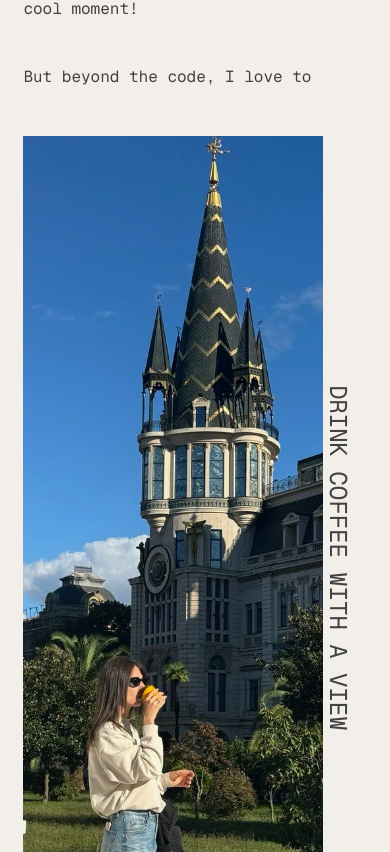
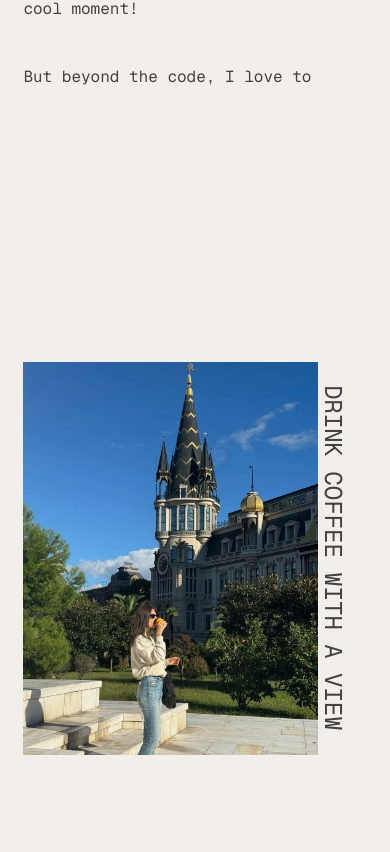
Before and after one commit to ChebotarYuliia/my-resume, a Next.js app: page / in a window 390 px wide. Shown: the part 7152-8004 px from the top of the page. Built offline with nearby package versions, Linux system fonts and the light colour scheme.

Commit message:
chore: adjust scrollbox size

```diff
--- a/src/components/scroll-blocks/ScrollBlocks.module.scss
+++ b/src/components/scroll-blocks/ScrollBlocks.module.scss
@@ -15,27 +15,30 @@
     position: relative;
 
     overflow: hidden;
+
     @media (min-width: $breakpoint-tablet) {
       block-size: 100vh;
-      inline-size: 50%;
     }
   }
 
+  // with text
   &__leftContent {
     display: flex;
     justify-content: center;
     align-items: center;
+
+    min-inline-size: calc(1.5em * 1.4);
+    flex: 1;
 
     @media (min-width: $breakpoint-tablet) {
       padding-inline: $spacing-sm;
     }
   }
 
+  // with images
   &__rightContent {
-    inline-size: 100%;
     block-size: 100vh;
-
-    max-inline-size: clamp(300px, 45vw, 600px);
+    inline-size: clamp(350px, 50vw, 600px);
   }
 
   &__textList,
@@ -47,6 +50,9 @@
   &__imgList {
     position: relative;
     overflow: hidden;
+
+    display: flex;
+    align-items: center;
   }
 
   &__text {
@@ -67,7 +73,7 @@
       block-size: 100vh;
       writing-mode: unset;
 
-      font-size: 2.5em;
+      font-size: clamp(2em, 0.5vw, 2.5em);
     }
   }
 
@@ -76,11 +82,19 @@
     inset: 0;
     object-fit: cover;
     inline-size: 100%;
-    block-size: 100%;
+    aspect-ratio: 3/4;
+
+    align-self: center;
+
     opacity: 0;
 
     &:first-child {
       opacity: 1;
     }
+
+    @media (min-width: $breakpoint-desktop) {
+      block-size: 100%;
+      aspect-ratio: initial;
+    }
   }
 }
--- a/src/components/scroll-blocks/ScrollBlocks.tsx
+++ b/src/components/scroll-blocks/ScrollBlocks.tsx
@@ -42,10 +42,9 @@ export const ScrollBlocks = ({ list }: Props) => {
       },
     });
 
-    tl.to(trigger, { durarion: DURATION });
-
     imgs.forEach((img, i) => {
       if (imgs[i + 1]) {
+        tl.to(trigger, { durarion: DURATION });
         tl.to(img, { opacity: 0 })
           .to(imgs[i + 1], { opacity: 1 }, "<")
           .to(texts, { yPercent: -(100 * (i + 1)), ease: "none" }, "<");
```
